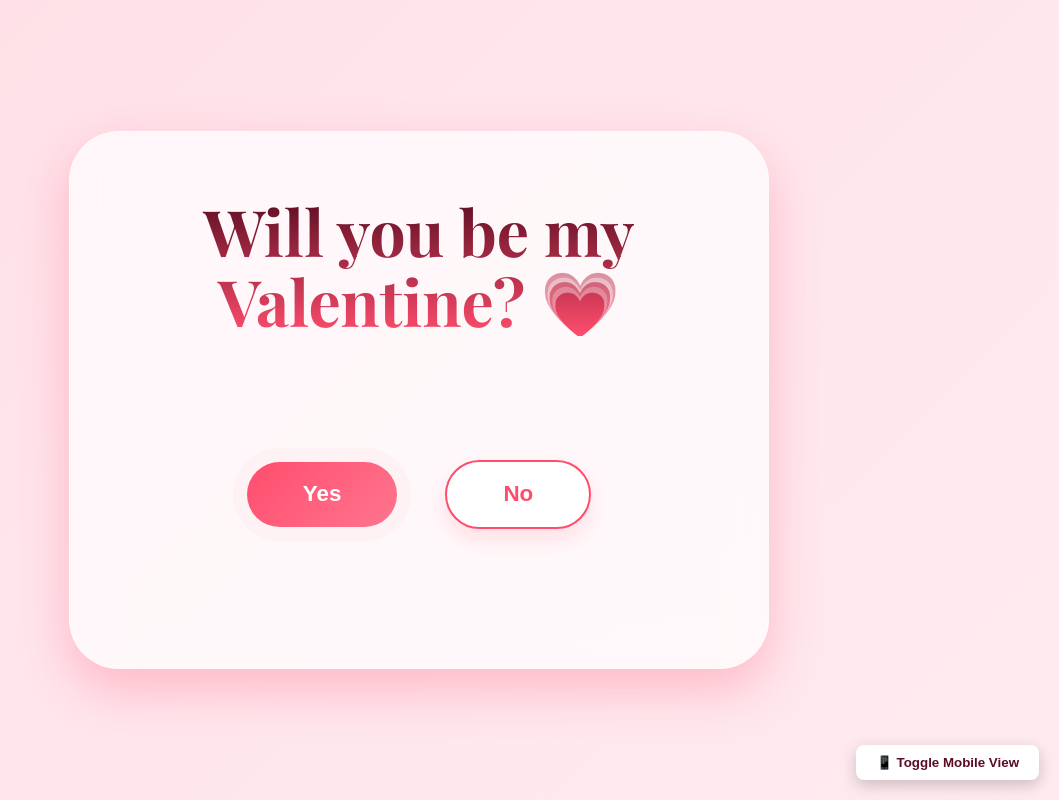
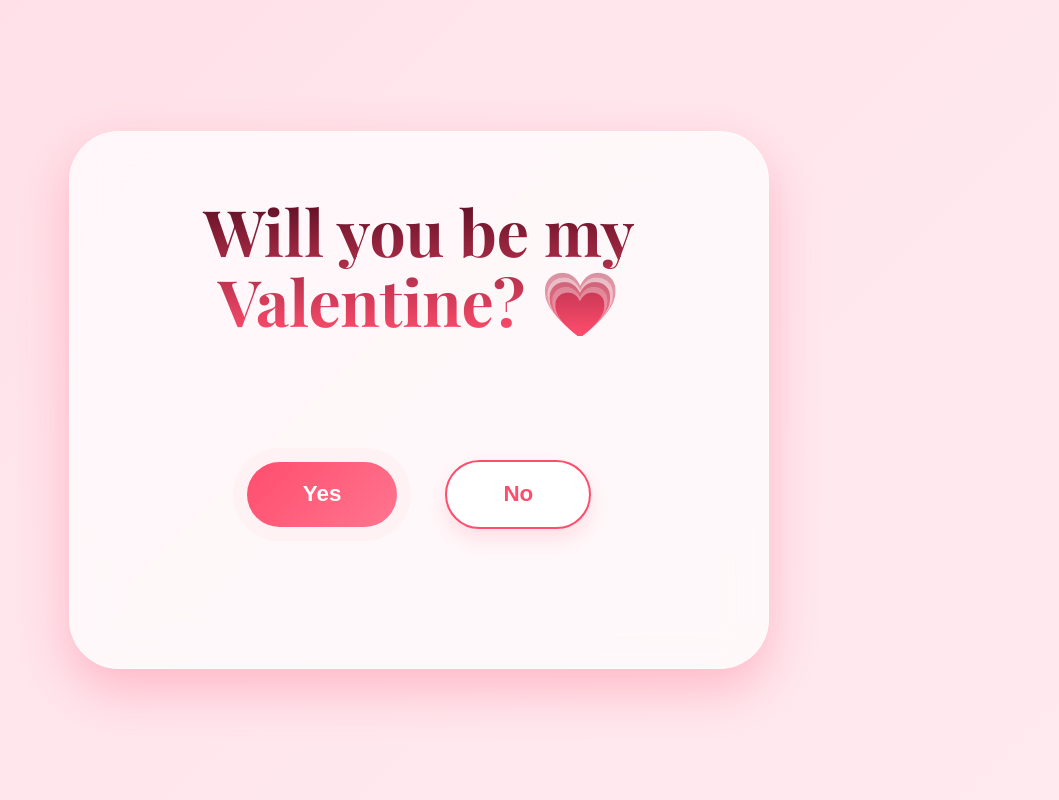
Before and after one commit to Tomii816/ValentinesGame, a plain HTML site: page index.html in a window 1280 px wide. Shown: the whole page, without its empty margins (221-1280 px from the left). Drawn offline with nearby package versions, Linux system fonts and the light colour scheme; a web font is replaced by a local one.

Commit message:
Final polish: Add QR code and remove debug button

```diff
--- a/index.html
+++ b/index.html
@@ -25,13 +25,13 @@
                     </div>
                 </div>
                 <div id="successMessage" class="hidden">
+                    <img src="QR1.png" alt="Surprise!" class="qr-code">
                     <h1 id="successText">Yay! I'm so happy! ❤</h1>
                     <div class="hearts"></div>
                 </div>
             </div>
         </div>
     </div>
-    <button id="simBtn">📱 Toggle Mobile View</button>
     <script src="script.js"></script>
 </body>
 
--- a/script.js
+++ b/script.js
@@ -4,23 +4,10 @@ const content = document.querySelector('.content');
 const successMessage = document.getElementById('successMessage');
 const appView = document.getElementById('app-view');
 const gameWorld = document.getElementById('game-world');
-const simBtn = document.getElementById('simBtn');
 
 let yesSize = 1;
 let hoverCount = 0;
 let isAllYes = false;
-
-// Mobile Simulator Toggle
-simBtn.addEventListener('click', () => {
-    appView.classList.toggle('mobile-sim');
-    if (appView.classList.contains('mobile-sim')) {
-        simBtn.innerText = "💻 Toggle Desktop View";
-        yesBtn.style.transform = 'scale(1)'; // Reset scale for mobile
-    } else {
-        simBtn.innerText = "📱 Toggle Mobile View";
-        yesBtn.style.transform = `scale(${yesSize})`; // Restore scale for desktop
-    }
-});
 
 function teleportNo() {
     const padding = 20;
@@ -84,8 +71,8 @@ function moveNoButton() {
     hoverCount++;
 
     // Scale Yes bigger
-    // Check if mobile (simulated or real)
-    const isMobile = appView.classList.contains('mobile-sim') || window.innerWidth <= 600;
+    // Check if mobile (screen width)
+    const isMobile = window.innerWidth <= 600;
 
     if (hoverCount < 5 && !isMobile) {
         yesSize += 0.5;
--- a/styles.css
+++ b/styles.css
@@ -130,19 +130,15 @@ body {
     animation: none;
 }
 
-#simBtn {
-    position: fixed;
-    bottom: 20px;
-    right: 20px;
-    padding: 10px 20px;
-    background: var(--white);
-    color: var(--text);
-    border: none;
-    border-radius: 8px;
-    cursor: pointer;
-    font-weight: 600;
-    box-shadow: 0 5px 15px rgba(0, 0, 0, 0.2);
-    z-index: 9999;
+/* QR Code Image */
+.qr-code {
+    max-width: 200px;
+    width: 80%;
+    height: auto;
+    margin-bottom: 2rem;
+    border-radius: 15px;
+    box-shadow: 0 10px 30px rgba(0, 0, 0, 0.15);
+    animation: fadeInScale 1s var(--bezier);
 }
 
 .container {
```
Also changed, not shown: QR1.png (added), 1 other file.
